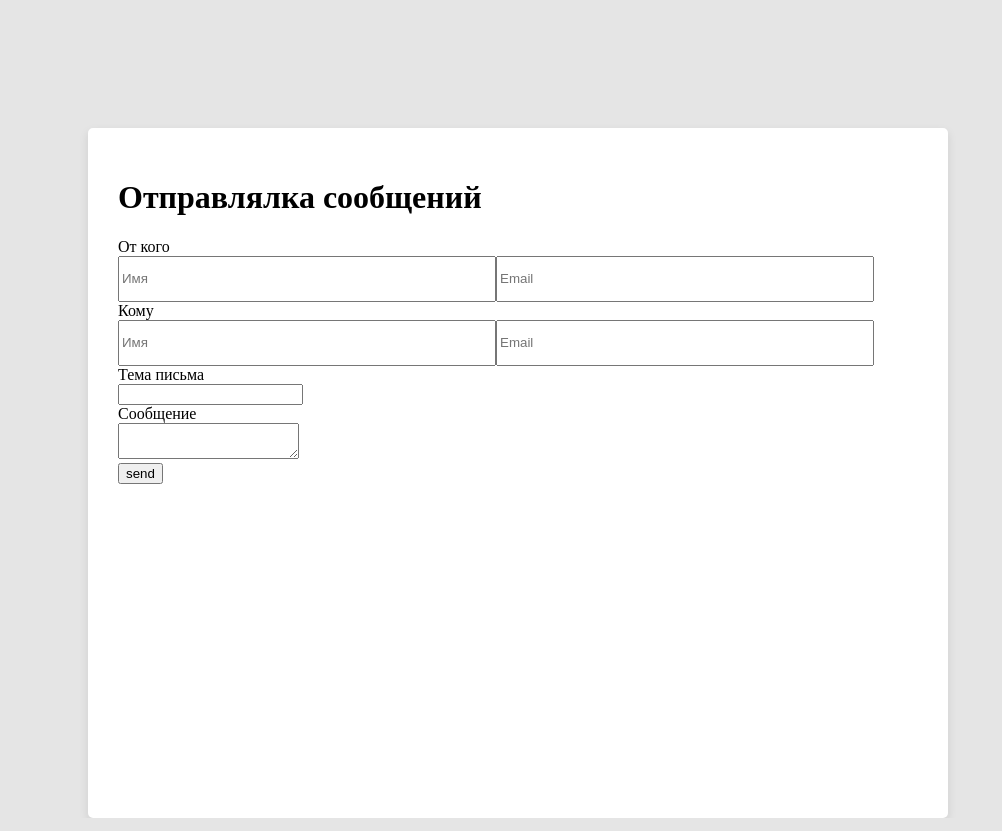
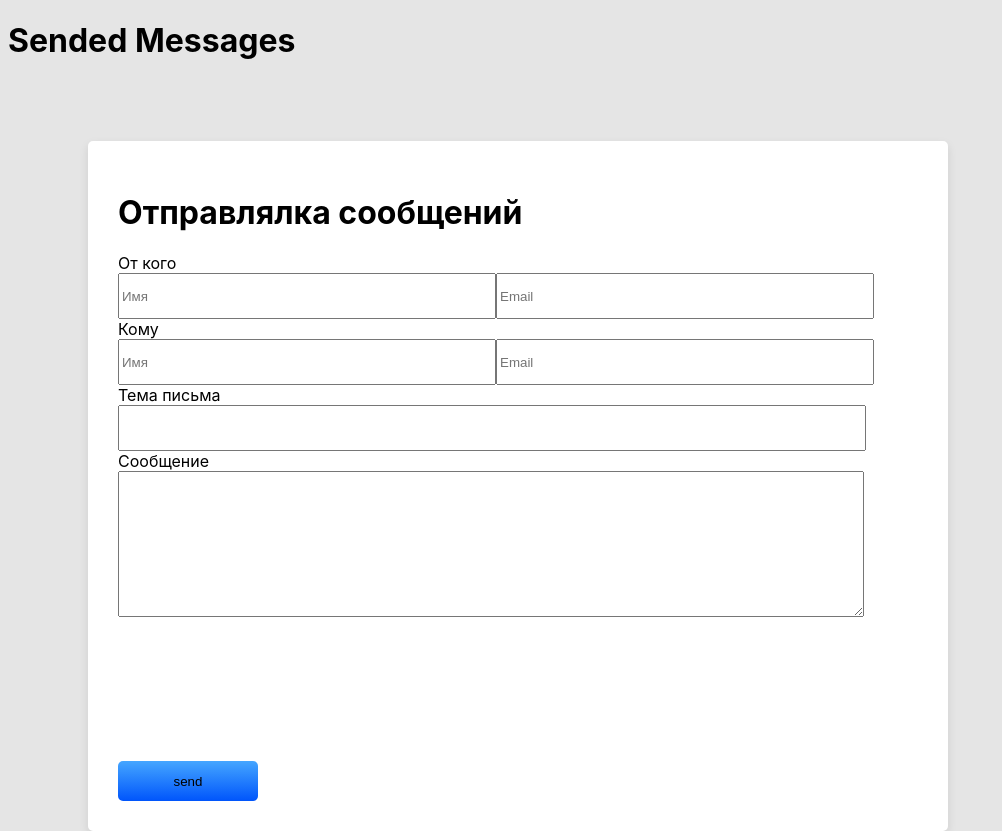
Before and after one commit to DmytroSerdiukov/ReactTestTaskSendsay, a React (Create React App) app: page / in a window 1280 px wide. Shown: the whole page, without its empty margins (0-1002 px from the left). Built offline with nearby package versions, Linux system fonts and the light colour scheme.

Commit message:
added sended messages component

```diff
--- a/src/App.js
+++ b/src/App.js
@@ -1,15 +1,13 @@
 import React from 'react';
 import './App.scss';
 import MainPage from './components/MainPage/MainPage';
-import Sended from './components/Sended/Sended';
-import { BrowserRouter, Route } from 'react-router-dom';
+import { BrowserRouter } from 'react-router-dom';
 
 function App() {
   return (
     <BrowserRouter>
       <>
-        <Route exact path="/" component={ () => <MainPage />}/>
-        <Route exact path="/sent" component={ () => <Sended/>}/>
+        <MainPage />
       </>
     </BrowserRouter>
 
--- a/src/components/MainPage/MainPage.jsx
+++ b/src/components/MainPage/MainPage.jsx
@@ -1,7 +1,8 @@
 import React, { useState } from 'react';
 import mainpage from './mainpage.module.scss';
 import { Field, reduxForm } from 'redux-form';
-import { Redirect } from 'react-router-dom';
+import SendedForm from '../Sended/SendedForm';
+import SendedMessages from '../SendedMessages/SendedMessages';
 
 const MainPage = props => {
   const [sent, setSending] = useState(false);
@@ -11,8 +12,9 @@ const MainPage = props => {
   }
 
   return (
+    <div>
       <div className = {mainpage.window}>
-      { sent ? <Redirect to="/sent" /> :
+        { sent ? <SendedForm /> :
           <div>
             <div className={mainpage.header_form}>
               <h1>Отправлялка сообщений</h1>
@@ -21,6 +23,8 @@ const MainPage = props => {
           </div>
         }
 
+      </div>
+      <SendedMessages />
     </div>
   );
 }
@@ -46,15 +50,15 @@ const MessageForm = props => {
       <div>
         <div>
           <div><label>Тема письма</label></div>
-          <div><Field name="header" component="input" type="text"/></div>
+          <div className={mainpage.message_header}><Field name="header" component="input" type="text"/></div>
         </div>
 
         <div>
           <div><label>Сообщение</label></div>
-          <div><Field name="message" component="textarea" type="text"/></div>
+          <div className={mainpage.row_direction}><Field  name="message" component="textarea" type="text"/></div>
         </div>
       </div>
-      <button>send</button>
+      <button className={mainpage.send_button}>send</button>
     </form>
   </>
 }
--- a/src/components/MainPage/mainpage.module.scss
+++ b/src/components/MainPage/mainpage.module.scss
@@ -1,16 +1,30 @@
+$length740: 740px;
+$length40px: 40px;
+$length370px: 370px;
+$length140px: 140px;
+$length40px: 40px;
+$length800px: 800px;
+$length630px: 630px;
+$labelFontSize: 16px;
+
 $backgroundColor: #E5E5E5;
 $windowColor: #FFFFFF;
-$inputWidth: 370px;
-$inputHeight: 40px;
+$inputWidth: $length370px;
+$inputHeight: $length40px;
+$longInputWidth: $length370px;
+$messageInputWidth: $length740;
 
 body {
   position: relative;
   background: $backgroundColor;
+  font-family: -apple-system, BlinkMacSystemFont, "Segoe UI",
+  "Roboto", "Oxygen", "Ubuntu", "Cantarell", "Fira Sans", "Droid Sans",
+  "Helvetica Neue", sans-serif;
 }
 
 .window {
-  width: 800px;
-  height: 630px;
+  width: $length800px;
+  height: $length630px;
   position: absolute;
   left: 80px;
   top: 120px;
@@ -20,8 +34,15 @@ body {
   border-radius: 5px;
 }
 
-.header_form h1{
-  font-family: San Francisco Pro Display;
+label {
+  font-size: $labelFontSize;
+}
+
+.message_header input{
+  display:flex;
+  flex-direction: row;
+  width: $messageInputWidth;
+  height: $inputHeight;
 }
 
 .row_direction {
@@ -33,3 +54,18 @@ body {
   width: $inputWidth;
   height: $inputHeight;
 }
+
+.row_direction textarea {
+  width: $messageInputWidth;
+  height: $length140px;
+}
+
+.send_button {
+  position: absolute;
+  bottom: 30px;
+  width: $length140px;
+  height: $length40px;
+  background: linear-gradient(180deg, #45A6FF 0%, #0055FB 100%), #C4C4C4;
+  border: 0px;
+  border-radius: 5px;
+}
--- a/src/components/Sended/Sended.jsx
+++ b/src/components/Sended/SendedForm.jsx
@@ -1,6 +1,6 @@
 import React from 'react';
 
-const  Sended = props => {
+const  SendedForm = props => {
   return (
     <div>
       <h1>Second Form</h1>
@@ -8,4 +8,4 @@ const  Sended = props => {
   );
 }
 
-export default Sended;
+export default SendedForm;
--- /dev/null
+++ b/src/components/SendedMessages/SendedMessages.jsx
@@ -0,0 +1,10 @@
+import React from 'react';
+
+const SendedMessages = props => {
+  return (
+    <h1>Sended Messages</h1>
+  );
+
+}
+
+export default SendedMessages;
```
Lines whose indentation alone changed are shown as unchanged.
